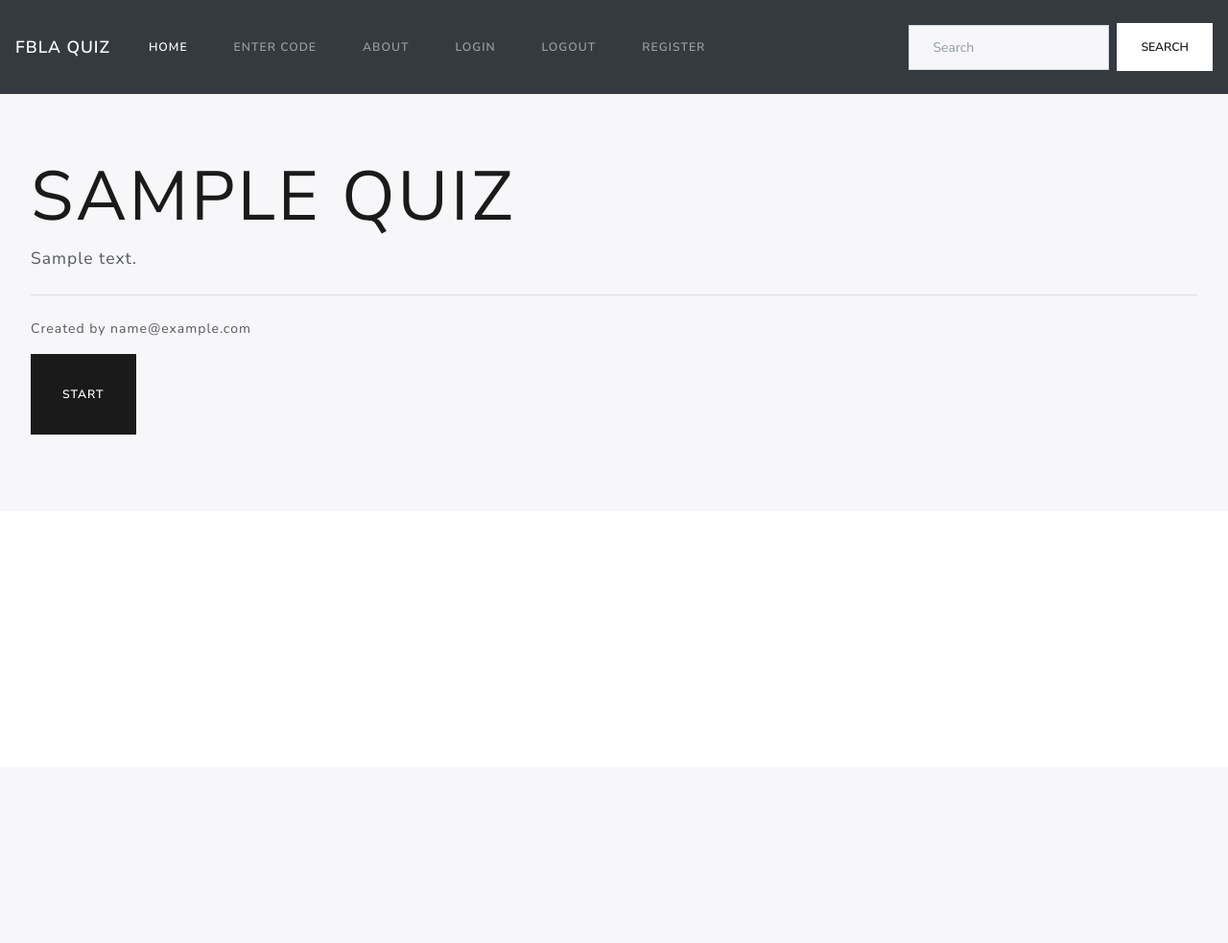
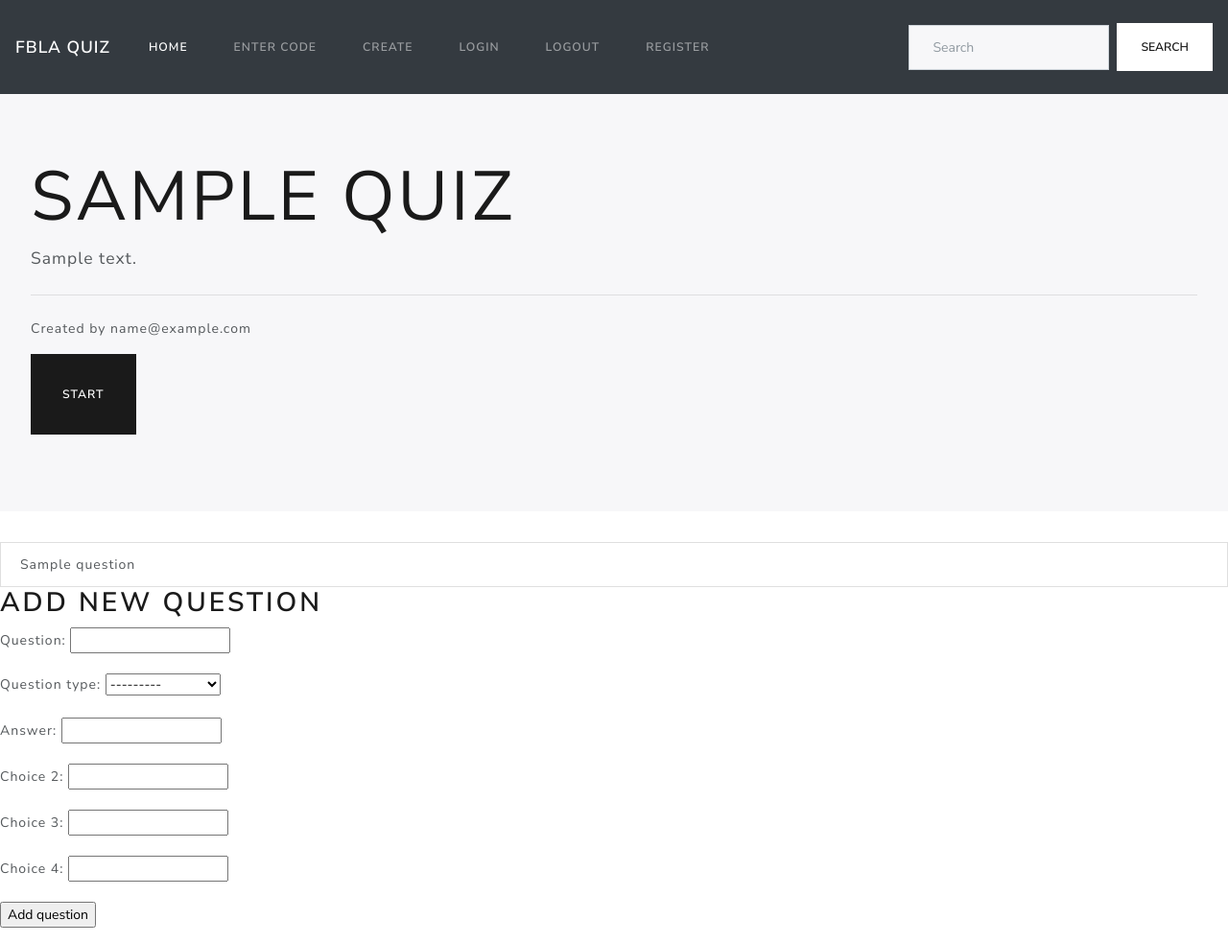
Before and after one commit to dumrich/QuizApp, a Django app: a page that uses quiz/templates/base.html in a window 1280 px wide. Shown: the whole page at 96% size. Before the commit the page ends 453 px from the top, so only its background shows below. Run offline with Django 3.2, Linux system fonts and the light colour scheme; a user stored in the database is signed in; tables that the repository leaves empty hold one stand-in row (values such as "Sample post").

Commit message:
added create functionality from template and create question functionality

```diff
--- a/quiz/forms.py
+++ b/quiz/forms.py
@@ -1,7 +1,12 @@
 from django import forms
-from .models import Quiz
+from .models import Quiz, Question
 
 class QuizForm(forms.ModelForm):
     class Meta:
         model=Quiz
-        fields = ('name', 'description',)
+        fields = ('name', 'description')
+
+class QuestionForm(forms.ModelForm):
+    class Meta:
+        model=Question
+        exclude = ['quiz']
--- a/quiz/models.py
+++ b/quiz/models.py
@@ -8,7 +8,7 @@ class Quiz(models.Model):
     Database model for quiz
     '''
     name = models.CharField(max_length=80)
-    slug = models.SlugField(unique=True, null=True)
+    slug = models.SlugField(null=True)
     description = models.TextField()
     created = models.DateTimeField(auto_now=True)
     author = models.ForeignKey(
@@ -51,6 +51,9 @@ class Question(models.Model):
                              related_name='questions')
 
     answer = models.CharField(max_length=254)
+    choice_2 = models.CharField(max_length=250, null=True)
+    choice_3 = models.CharField(max_length=254, null=True)
+    choice_4 = models.CharField(max_length=255, null=True)
 
     def __str__(self):
         return self.question
--- a/quiz/templates/base.html
+++ b/quiz/templates/base.html
@@ -27,7 +27,7 @@
         <a class="nav-link" href="#">Enter Code</a>
       </li>
       <li class="nav-item">
-				<a class="nav-link" href="{% url 'create' %}">About</a>
+				<a class="nav-link" href="{% url 'quiz:quiz_create' %}">Create</a>
       </li>
       <li class="nav-item">
 				<a class="nav-link" href="{% url 'login' %}">Login</a>
--- a/quiz/templates/quiz/detail.html
+++ b/quiz/templates/quiz/detail.html
@@ -13,6 +13,25 @@
 				<a class="btn btn-primary btn-lg" href="#" role="button">start</a>
 			</p>
 		</div>
+
+		{% for question in questions %}
+			<ul class="list-group">
+				<li class="list-group-item d-flex justify-content-between align-items-center">
+					{{ question.question }}
+				</li>
+			</ul>
+		{% endfor %}
+
+		{% if new_question %}
+			<h2> Your Question has been added</h2>
+		{% else %}
+			<h2>Add New Question</h2>
+			<form method="post">
+				{{ question_form.as_p }}
+				{% csrf_token %}
+				<p><input type="submit" value="Add question"></p>
+			</form>
+		{% endif %}
 	{% else %}
 		<a class="nav-link" href="{% url 'login' %}"><h2>Please login here</h2></a>
 	{% endif %}
--- a/quiz/urls.py
+++ b/quiz/urls.py
@@ -8,6 +8,10 @@ urlpatterns = [
     path('', views.QuizListView.as_view(), name='quiz_list'),
     path('<int:pk>/<slug:slug>/',
          views.quiz_detail,
-         name='quiz_detail')
+         name='quiz_detail'),
+    path('quiz/create/',
+         views.quiz_create,
+         name='quiz_create')
+
 
 ]
--- a/quiz/views.py
+++ b/quiz/views.py
@@ -1,7 +1,7 @@
 from django.shortcuts import render, get_object_or_404
 from django.views.generic import ListView
 from .models import Quiz
-from .forms import QuizForm
+from .forms import QuizForm, QuestionForm
 
 
 class QuizListView(ListView):
@@ -12,12 +12,38 @@ class QuizListView(ListView):
 def quiz_detail(request, pk, slug):
     quiz = get_object_or_404(Quiz, pk=pk, slug=slug)
 
+    questions = quiz.questions.all()
+
+    new_question = None
+
+    if request.method == "POST":
+        question_form = QuestionForm(data=request.POST)
+        if question_form.is_valid():
+            new_question = question_form.save(commit=False)
+            new_question.quiz = quiz
+            new_question.save()
+    else:
+        question_form = QuestionForm()
+
     return render(request,
                   'quiz/detail.html',
-                  {'quiz':quiz})
+                  {'quiz':quiz,
+                   'questions': questions,
+                   'new_question': new_question,
+                   'question_form': question_form})
 
-#def quiz_create(request):
-#    if request.method == 'POST':
-#        QuizForm = QuizForm(data=request.POST)
-#        if QuizForm.is_valid():
-#            new_quiz = QuizForm.save()
+def quiz_create(request):
+    new_quiz = None
+    if request.method == 'POST':
+        quiz_form = QuizForm(data=request.POST)
+        if quiz_form.is_valid():
+            new_quiz = quiz_form.save(commit=False)
+            new_quiz.author = request.user
+            new_quiz.save()
+    else:
+        quiz_form = QuizForm()
+
+    return render(request,
+                  'quiz/create.html',
+                  {'quiz_form':quiz_form,
+                   'new_quiz':new_quiz})
```
Also changed, not shown: quiz/templates/quiz/create.html (added, +20 -0 lines), quiz/migrations/0003_auto_20201212_0203.py (added), quiz/migrations/0004_auto_20201212_0230.py (added).
